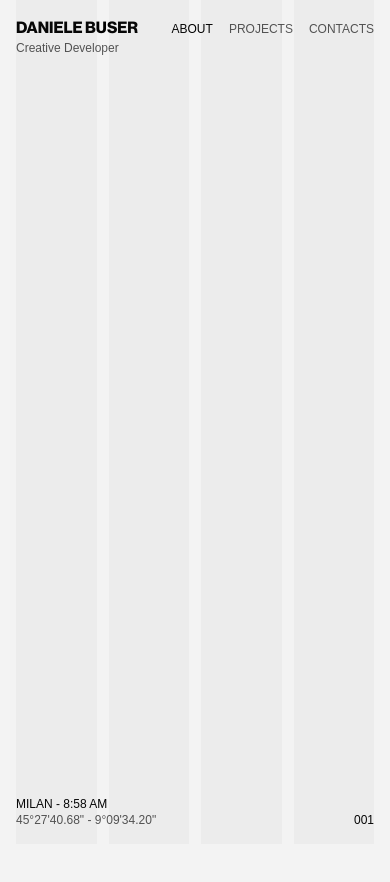
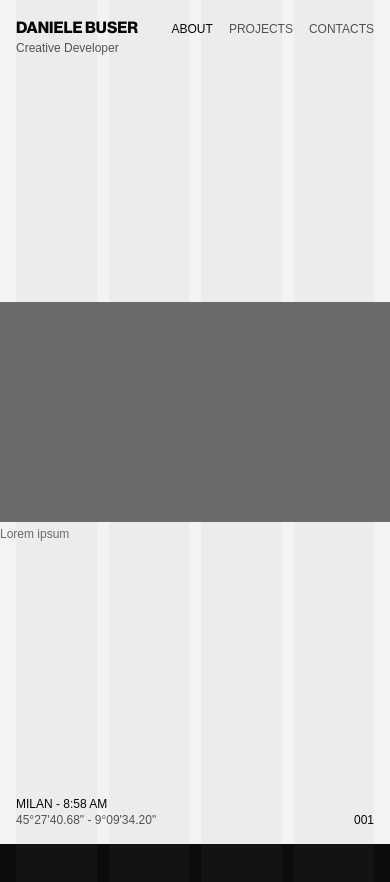
Before and after one commit to dbuser03/danielebuser-portfolio, a Next.js app: page /about in a window 390 px wide. Shown: the top 882 px of the page. Before the commit the page ends 844 px from the top, so only its background shows below. Built offline with nearby package versions, Linux system fonts and the light colour scheme; a web font is replaced by a local one.

Commit message:
feat(app): Add Home and Profile components with responsive layout
Changelog: feature

```diff
--- a/src/app/about/page.tsx
+++ b/src/app/about/page.tsx
@@ -1,8 +1,9 @@
 "use client";
 
-import { Columns } from "@/components/columns";
 import { Footer } from "@/components/footer";
 import { Header } from "@/components/header";
+import { Home } from "@/components/about";
+import { Profile } from "@/components/about";
 
 import {
   DEFAULT_CITY,
@@ -12,8 +13,7 @@ import {
 
 export default function About() {
   return (
-    <div className="flex h-screen items-center justify-center">
-      <Columns maxColumns={12} />
+    <div className="flex h-screen flex-col">
       <Header
         preventNameAnimation={true}
         preventMenuAnimation={false}
@@ -21,6 +21,10 @@ export default function About() {
         clickableAuthorInfo={true}
         currentPath="/about"
       />
+      <main className="flex-1">
+        <Home />
+        <Profile />
+      </main>
       <Footer
         preventCityAnimation={false}
         preventTimeAnimation={false}
--- a/src/app/globals.css
+++ b/src/app/globals.css
@@ -7,7 +7,7 @@
   --neutral: #9b9b9b;
   --neutral-opposite: #9b9b9b;
   --columns: #131313;
-  --columsn-opposite: #ececec;
+  --columns-opposite: #ececec;
   --cursor: #ff4500;
 }
 
@@ -44,3 +44,12 @@ body {
 h1, h2, h3, h4, h5, h6 {
   font-family: var(--font-neue-haas-grotesk-display), sans-serif;
 }
+
+::-webkit-scrollbar {
+  display: none;
+}
+
+html {
+  -ms-overflow-style: none;
+  scrollbar-width: none;
+}
--- /dev/null
+++ b/src/components/about/Home.tsx
@@ -0,0 +1,21 @@
+import React from "react";
+import { Columns } from "@/components/columns";
+
+export const Home: React.FC = () => {
+  return (
+    <section className="relative flex h-full w-full flex-col items-center justify-center">
+      <Columns maxColumns={12} alternative={false}/>
+      <div className="w-full max-w-4xl">
+        <div
+          className="aspect-[16/9] w-full bg-[var(--neutral)]"
+          aria-label="Content section"
+        />
+        <p className="mt-1 text-xs text-[var(--neutral)] md:text-sm">
+          Lorem ipsum
+        </p>
+      </div>
+    </section>
+  );
+};
+
+export default Home;
--- /dev/null
+++ b/src/components/about/Profile.tsx
@@ -0,0 +1,13 @@
+import React from "react";
+import { Columns } from "@/components/columns";
+
+export const Profile: React.FC = () => {
+  return (
+    <section className="relative flex h-full w-full flex-col items-center justify-center">
+      <Columns maxColumns={12} alternative={true}/>
+      <h1>Profile</h1>
+    </section>
+  );
+};
+
+export default Profile;
--- /dev/null
+++ b/src/components/about/index.ts
@@ -0,0 +1,2 @@
+export { default as Home } from "@/components/about/Home";
+export { default as Profile } from "@/components/about/Profile";
--- a/src/components/columns/Columns.tsx
+++ b/src/components/columns/Columns.tsx
@@ -1,13 +1,11 @@
 import React, { useMemo } from "react";
 import { ColumnsProps } from "@/types/columns/columns";
-import {
-  DEFAULT_MAX_COLUMNS,
-  STYLES,
-} from "@/constants/columns/columns";
+import { DEFAULT_MAX_COLUMNS, STYLES } from "@/constants/columns/columns";
 import { getResponsiveClasses } from "@/utils/responsiveClasses";
 
 const Columns: React.FC<ColumnsProps> = ({
   maxColumns = DEFAULT_MAX_COLUMNS,
+  alternative = false,
 }) => {
   const columnIndices = useMemo(
     () => Array.from({ length: maxColumns }, (_, i) => i),
@@ -15,13 +13,15 @@ const Columns: React.FC<ColumnsProps> = ({
   );
 
   return (
-    <div className={STYLES.container}>
+    <div
+      className={`${STYLES.container} ${alternative ? "bg-[var(--foreground)]" : ""}`}
+    >
       <div className={STYLES.wrapper}>
         <div className={STYLES.grid}>
           {columnIndices.map((index) => (
             <div
               key={index}
-              className={`${STYLES.column} ${getResponsiveClasses(index)}`}
+              className={`${alternative ? STYLES.alternativeColumn : STYLES.column} ${getResponsiveClasses(index)}`}
             />
           ))}
         </div>
--- a/src/constants/columns/columns.ts
+++ b/src/constants/columns/columns.ts
@@ -5,6 +5,7 @@ export const STYLES = {
   wrapper: "relative mx-auto h-full px-4 md:px-6",
   grid: "grid h-full grid-cols-4 gap-3 sm:grid-cols-6 sm:gap-4 md:grid-cols-8 lg:grid-cols-10 xl:grid-cols-12",
   column: "h-full bg-[var(--columns)]",
+  alternativeColumn: "h-full bg-[var(--columns-opposite)]",
 };
 
 export const RESPONSIVE_DISPLAY = {
--- a/src/types/columns/columns.ts
+++ b/src/types/columns/columns.ts
@@ -3,6 +3,7 @@ import { DEFAULT_MAX_COLUMNS } from "@/constants/columns/columns";
 
 export const ColumnsProps = z.object({
   maxColumns: z.number().optional().default(DEFAULT_MAX_COLUMNS),
+  alternative: z.boolean().optional().default(false),
 });
 
 export type ColumnsProps = z.infer<typeof ColumnsProps>;
```
